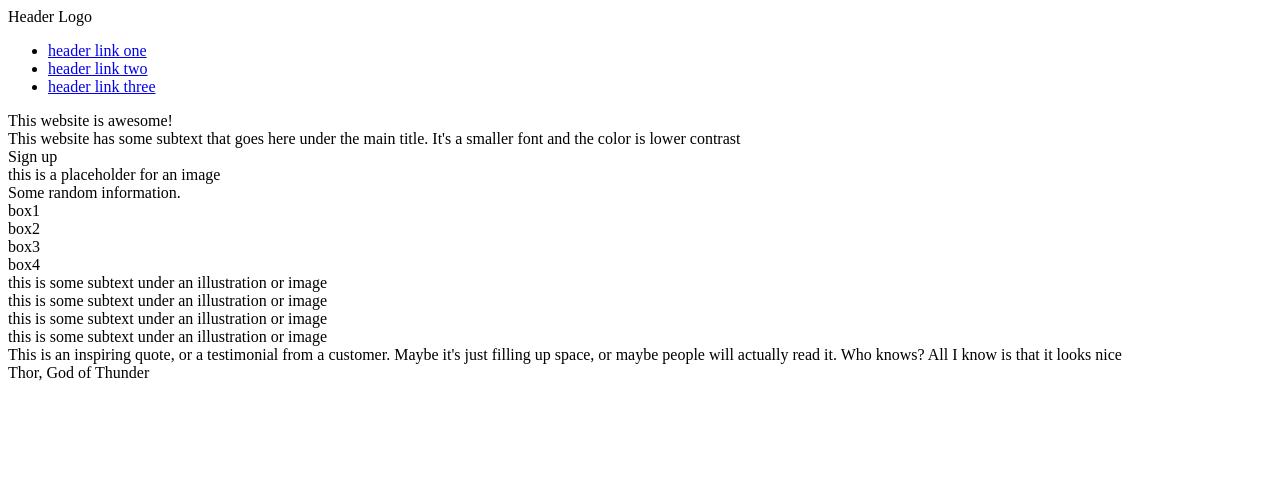
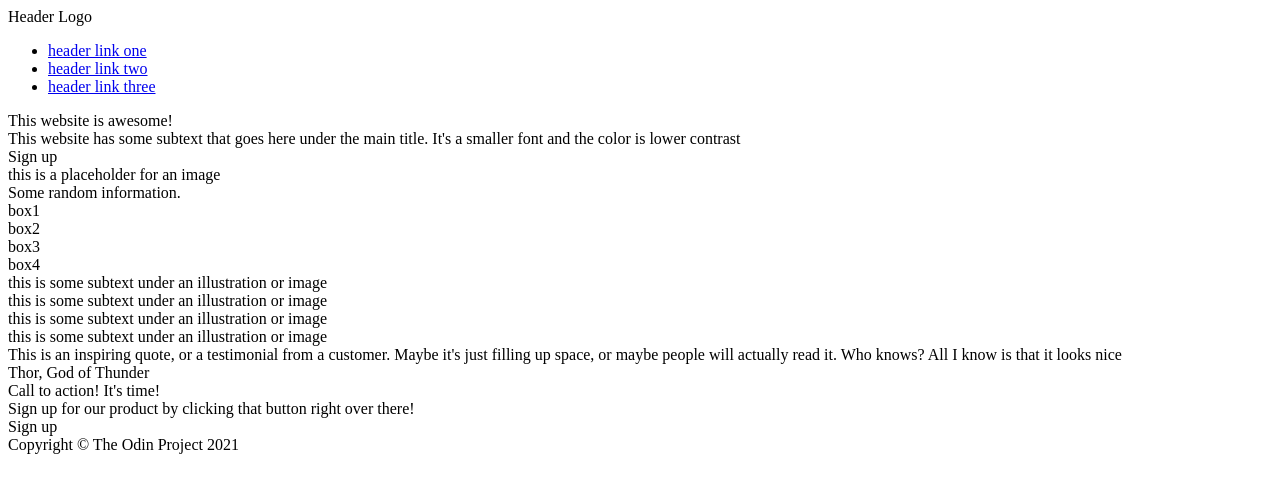
Before and after one commit to amendo3/landing_page, a plain HTML site: page index.html in a window 1280 px wide. Drawn offline with Linux system fonts and the light colour scheme.

Commit message:
Add all text required in section3 and footer

```diff
--- a/index.html
+++ b/index.html
@@ -88,6 +88,13 @@
         and the aforementioned button is vertically centered in the blue rectangle and off to the right of any of the text.
 
         -->
+        <div class="s3container">
+            <div class="s3title">Call to action! It's time!</div>
+            <div class="s3text">Sign up for our product by clicking that button right over there!</div>
+            <div class="button2">Sign up</div>
+        </div>
+
+
     </div>
 
     <div class="footer">
@@ -96,7 +103,7 @@
         There is text which says "Copyright © The Odin Project 2021"
 
         -->
-
+        Copyright © The Odin Project 2021
     </div>
 </body>
 </html>
```
